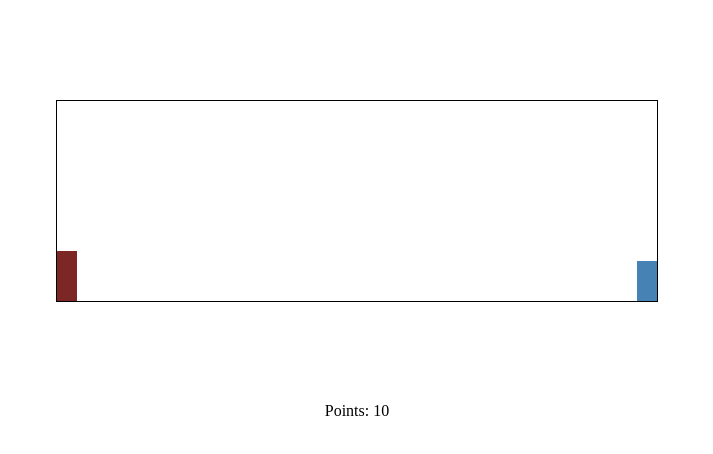
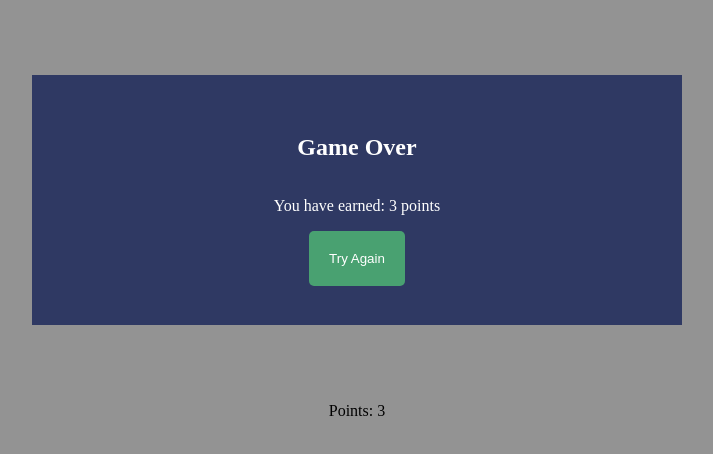
Before and after one commit to KrKarol/dino-game, a plain HTML site: page index.html in a window 1280 px wide. Shown: the whole page, without its empty margins (283-996 px from the left). Drawn offline with Linux system fonts and the light colour scheme.

Commit message:
New functions

```diff
--- a/index.html
+++ b/index.html
@@ -17,6 +17,14 @@
         <span>Points:</span>
         <span class="points">0</span>
     </div>
+    <div id="modal" class="modal">
+
+        <div class="result">
+            <h2>Game Over</h2>
+            <p>You have earned: <span class="finalPoints">0</span> points</p>
+            <button id="reload">Try Again</button>
+        </div>
+    </div>
     <script src="script.js"></script>
 </body>
 </html>
--- a/script.js
+++ b/script.js
@@ -1,18 +1,26 @@
 let dino = document.querySelector(".seo");
 let block = document.querySelector(".block");
 let points = document.querySelector(".points");
+let result = document.querySelector(".finalPoints");
+let btnReload = document.getElementById("reload");
+let modal = document.getElementById("modal");
+
+function pointsChecker(){
+    !modal.classList.contains("end")? points.textContent = Number(points.textContent) + 1 : false
+}
 
 setInterval(()=>{
-    if(dino.offsetLeft+15 >= block.offsetLeft && dino.offsetTop + dino.offsetHeight >= block.offsetTop){
-        console.log("Skok nieudany");
-        block.style.animation = "none";
-        alert("Zdobyłeś/aś: " + points.textContent)
-    }else false
+
+        if(dino.offsetLeft+15 >= block.offsetLeft && dino.offsetTop + dino.offsetHeight-10 >= block.offsetTop){
+            console.log("Skok nieudany");
+            modal.classList.add("end");
+            block.style.animation = "none";
+            result.textContent = points.textContent;
+        }else false
+
 },10)
 
-setInterval(() => {
-    points.textContent = Number(points.textContent) + 1;
-}, 500);
+setInterval(pointsChecker, 500);
 
 function jump() {
     return function (e) {
@@ -30,5 +38,5 @@ function jump() {
     }
 }
 
-
+btnReload.addEventListener("click", ()=>window.location.reload())
 window.addEventListener("keydown", jump())
--- a/style.css
+++ b/style.css
@@ -1,9 +1,35 @@
+
+@keyframes run {
+    from{
+        left: calc(100% - 20px);
+    }
+    to{
+        left: -40px;
+    }
+}
+@keyframes jump {
+    from{
+        top: 150px;
+    }
+    40%{
+        top: 100px;
+    }
+    60%{
+        top: 100px;
+    }
+    to{
+        top: 150px;
+    }
+}
+
+
 .container{
     width: 600px;
     height: 200px;
     border: 1px solid black;
     position: relative;
     margin: 100px auto;
+    overflow: hidden;
 }
 .seo{
     width: 20px;
@@ -28,25 +54,38 @@
 .jump{
     animation: 0.6s jump ease;
 }
-@keyframes run {
-    from{
-        left: calc(100% - 20px);
-    }
-    to{
-        left: 0;
-    }
+#modal{
+    width: 100vw;
+    height: 100vh;
+    background-color: rgba(0, 0, 0, 0.425);
+    position: absolute;
+    top: 0;
+    left: 0;
+    visibility: hidden;
 }
-@keyframes jump {
-    from{
-        top: 150px;
-    }
-    40%{
-        top: 100px;
-    }
-    60%{
-        top: 100px;
-    }
-    to{
-        top: 150px;
-    }
+#modal.end{
+    visibility: visible;
 }
+.result{
+    position: absolute;
+    width: 650px;
+    height: 250px;
+    background-color: rgb(47, 57, 99);
+    display: flex;
+    flex-direction: column;
+    justify-content: center;
+    align-items: center;
+    top: 75px;
+    left: 50%;
+    transform: translateX(-50%);
+    z-index: 1;
+    color: #fff;
+}
+button{
+    padding: 20px;
+    border:none;
+    border-radius: 5px;
+    color: #fff;
+    cursor: pointer;
+    background-color: rgb(73, 161, 113);
+}
```
Also changed, not shown: 1 other file.
